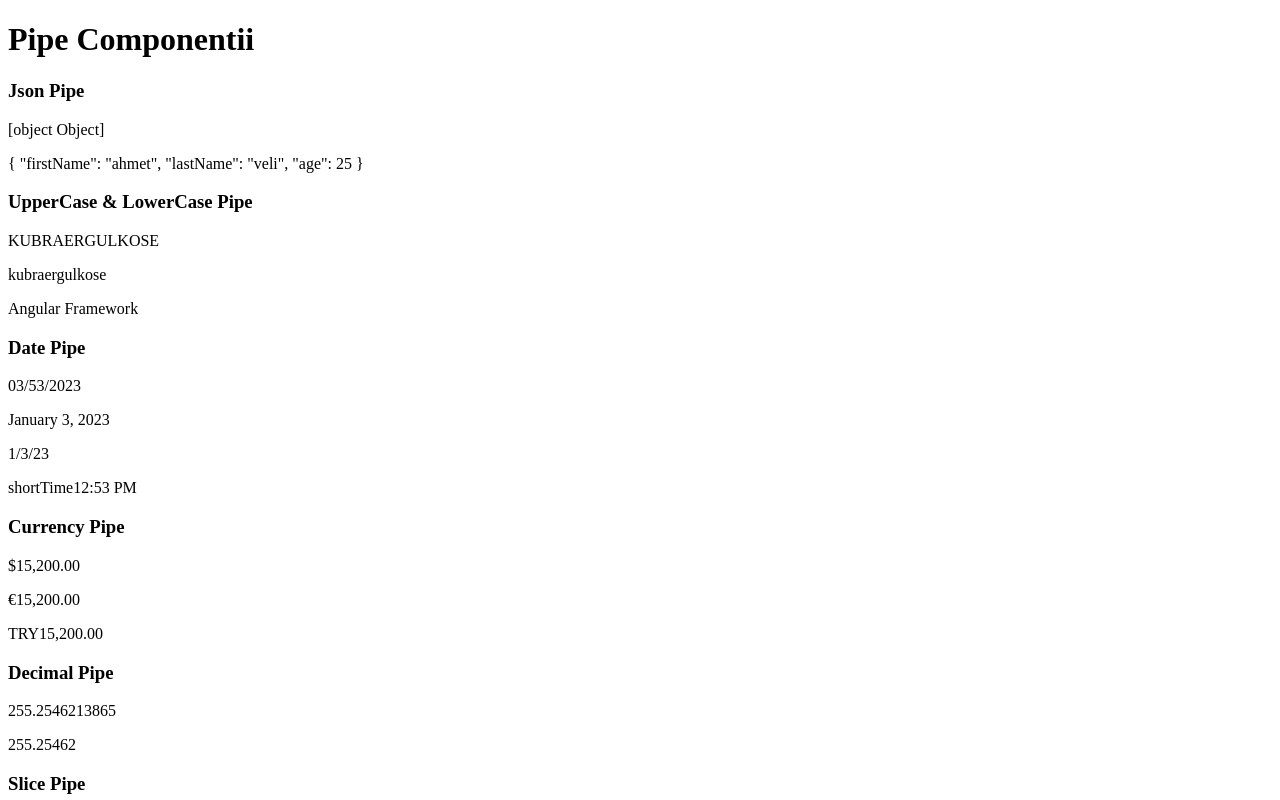
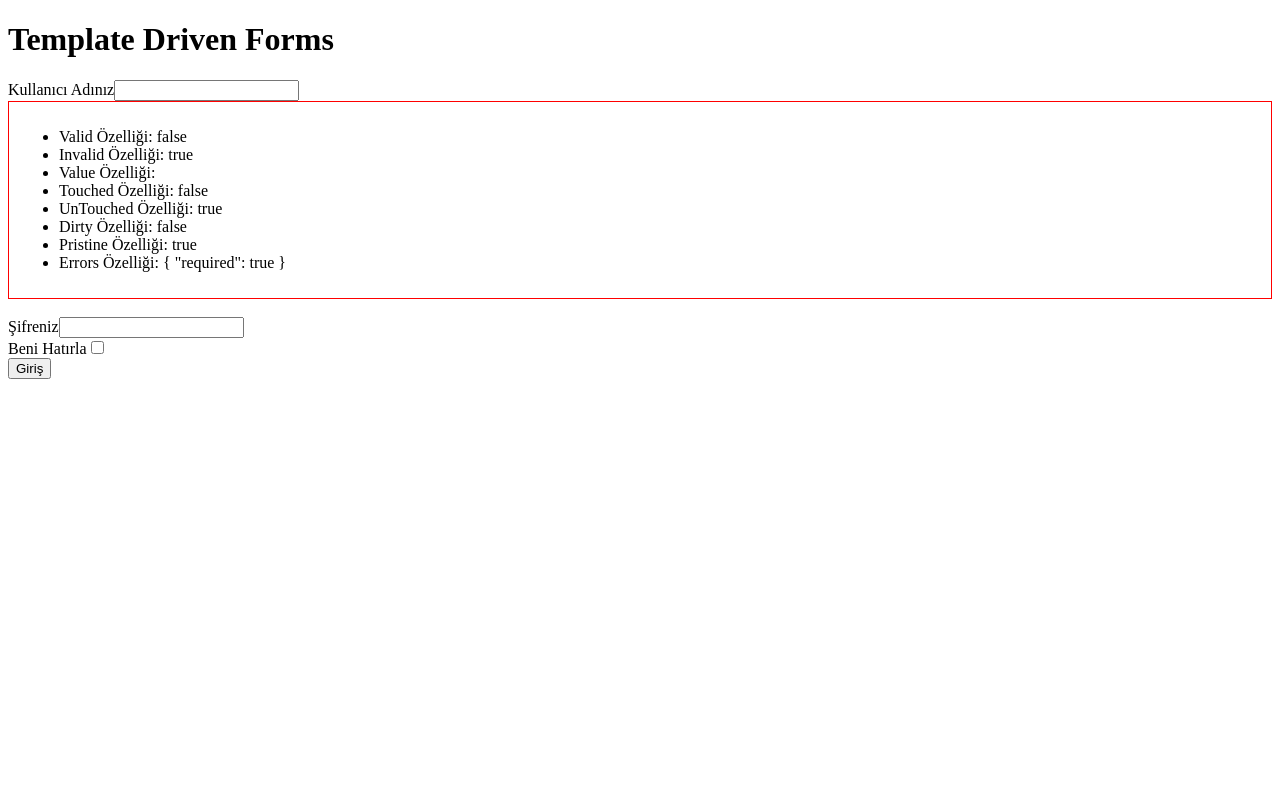
Before and after one commit to kubraergulkose/angular2023, an Angular app: page / in a window 1280 px wide. Shown: the top 800 px of the page. Built offline with nearby package versions, Linux system fonts and the light colour scheme.

Commit message:
template driven forms

```diff
--- a/src/app/app.component.html
+++ b/src/app/app.component.html
@@ -5,4 +5,6 @@
 <app-two-way-binding></app-two-way-binding> -->
 
 <!-- <app-ngfor></app-ngfor> -->
-<app-pipe></app-pipe>
+<!-- <app-pipe></app-pipe> -->
+
+<app-template-driven></app-template-driven>
--- a/src/app/app.component.ts
+++ b/src/app/app.component.ts
@@ -9,7 +9,15 @@ export class AppComponent {
   title = 'AngularProject';
   firstName : string = 'Kübra&Ademm'
 
+  Save(input:string) {
+    console.log(input)
+  }
+
 }
+
+
+
+
 
 
 export class Product {
@@ -40,6 +48,7 @@ topla (a1:number, a2:number) {
     console.log(a1+a2);
     return a1 + a2 ;
   }
+
 
 
 
--- a/src/app/app.module.ts
+++ b/src/app/app.module.ts
@@ -14,6 +14,7 @@ import { NgOnChangeComponent } from './components/ng-on-change/ng-on-change.comp
 import { NgforComponent } from './components/ngfor/ngfor.component';
 import { PipeComponent } from './components/pipe/pipe.component';
 import { UpperPipe } from './pipes/upper.pipe';
+import { TemplateDrivenComponent } from './components/template-driven/template-driven.component';
 
 @NgModule({
   declarations: [
@@ -25,7 +26,8 @@ import { UpperPipe } from './pipes/upper.pipe';
     NgOnChangeComponent,
     NgforComponent,
     PipeComponent,
-    UpperPipe
+    UpperPipe,
+    TemplateDrivenComponent
   ],
   imports: [
     BrowserModule,
--- /dev/null
+++ b/src/app/components/template-driven/template-driven.component.html
@@ -0,0 +1,39 @@
+<h1>Template Driven Forms</h1>
+
+<!-- Değişken Oluşturma -->
+<!-- <input type="text" placeholder="Adınız" #name>
+<button (click)="Save(name.value)">Kaydet</button> -->
+
+<form #formValues="ngForm" (ngSubmit)="login(formValues)">
+    <label for="userName">Kullanıcı Adınız</label>
+    <input #username = 'ngModel' id="userName" type="text" name="userName" [(ngModel)]="loginmodel.username" required minlength="3">
+    <div *ngIf="username.invalid && (username.dirty || username.touched)">
+       <small *ngIf="username.errors?.['required']">İsim alanı zorunludur.</small>
+       <small *ngIf="username.errors?.['minlength']">En az 3 karakter girmelisiniz.</small>
+
+   </div>
+    <div style="border: 1px solid red; padding: 10px;">
+    <ul>
+        <li>Valid Özelliği: {{username.valid}}</li>
+        <li>Invalid Özelliği: {{username.invalid}}</li>
+        <li>Value Özelliği: {{username.value}}</li>
+        <li>Touched Özelliği: {{username.touched}}</li>
+        <li>UnTouched Özelliği: {{username.untouched}}</li>
+        <li>Dirty Özelliği: {{username.dirty}}</li>
+        <li>Pristine Özelliği: {{username.pristine}}</li>
+        <li>Errors Özelliği: {{username.errors | json}}</li>
+    </ul>
+    </div>
+
+
+
+
+    <br>
+    <label for="password">Şifreniz</label>
+    <input id="password" type="password" name="password" [(ngModel)]="loginmodel.password" >
+    <br>
+    <label for="rememberMe">Beni Hatırla</label>
+    <input type="checkbox" name="rememberMe" [(ngModel)] = "loginmodel.rememberMe" id="rememberMe">
+    <br>
+    <button type="submit">Giriş</button>
+</form>
--- /dev/null
+++ b/src/app/components/template-driven/template-driven.component.ts
@@ -0,0 +1,46 @@
+
+import { Component } from '@angular/core';
+import { NgForm } from '@angular/forms';
+
+@Component({
+  selector: 'app-template-driven',
+  templateUrl: './template-driven.component.html',
+  styleUrls: ['./template-driven.component.scss']
+})
+export class TemplateDrivenComponent {
+
+  loginmodel : loginModel;
+  loginmodelclass : loginModelC;
+
+  constructor() {
+    this.loginmodel = {username: '', password:'', rememberMe: false}
+    this.loginmodelclass = new loginModelC;
+  }
+
+  Save(input:string) {
+    console.log(input)
+  }
+
+  login(form:NgForm) {
+    console.log(form.value)
+    console.log("loginModel değerlerimle form valuelarını alıyorum.")
+    console.log(this.loginmodel)
+    console.log(this.loginmodelclass)
+
+  }
+
+}
+
+interface loginModel {
+  username:string,
+  password: string,
+  rememberMe: boolean
+}
+
+//class ile bir login model tanımlama
+
+class loginModelC {
+  username:string | undefined;
+  password: string | undefined;
+  rememberMe: boolean | undefined
+}
```
Also changed, not shown: src/app/components/template-driven/template-driven.component.scss (added), 1 other file (tests, documents, lock files or other folders).
